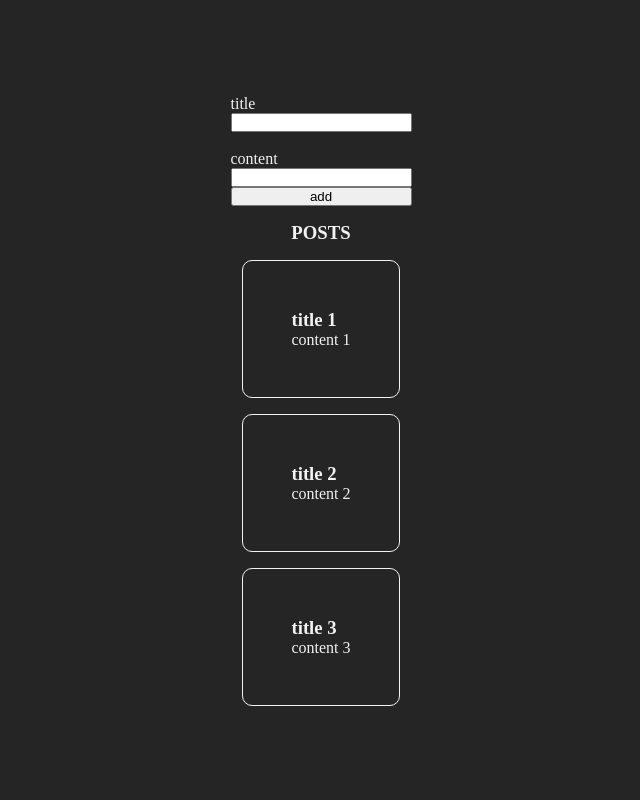
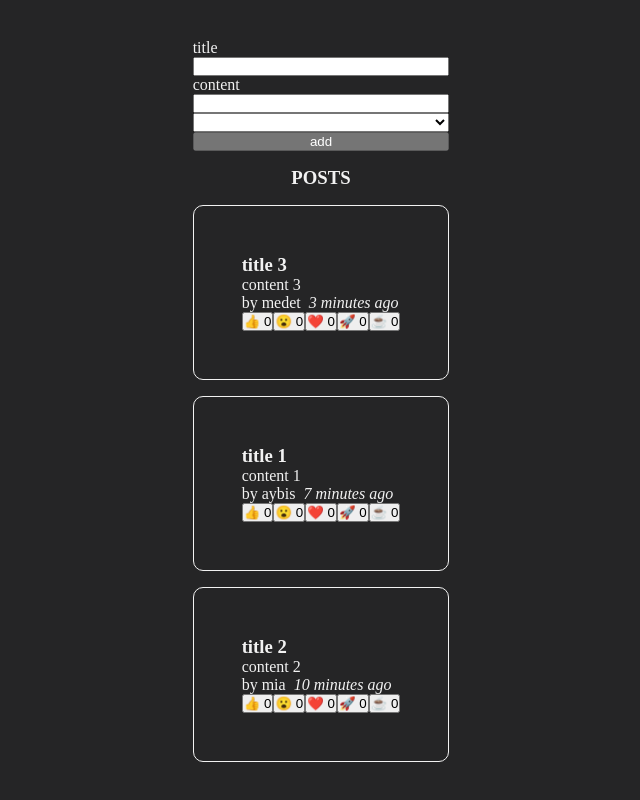
Before and after one commit to medetcandiler/advance-redux-sample-project, a React (Vite) app in the folder redux-advance-usage/: page / in a window 1280 px wide. Shown: the whole page, without its empty margins (319-959 px from the left). Built offline with nearby package versions, Linux system fonts and the light colour scheme.

Commit message:
Implemented reaction buttons

```diff
--- a/redux-advance-usage/package.json
+++ b/redux-advance-usage/package.json
@@ -11,6 +11,7 @@
   },
   "dependencies": {
     "@reduxjs/toolkit": "^2.0.1",
+    "date-fns": "^3.2.0",
     "react": "^18.2.0",
     "react-dom": "^18.2.0",
     "react-redux": "^9.1.0"
--- /dev/null
+++ b/redux-advance-usage/src/app/features/post/PostAuthor.jsx
@@ -0,0 +1,10 @@
+import { useSelector } from "react-redux";
+import { selectAllUsers } from "../user/usersSlice";
+
+const PostAuthor = ({ userId }) => {
+  const users = useSelector(selectAllUsers);
+  const author = users.find((user) => user.id == userId);
+  return <span>by {author ? author.name : "unknown author"}</span>;
+};
+
+export default PostAuthor;
--- a/redux-advance-usage/src/app/features/post/PostForm.jsx
+++ b/redux-advance-usage/src/app/features/post/PostForm.jsx
@@ -1,22 +1,27 @@
 import { useState } from "react";
-import { addPost, selectAllPosts } from "./postsSlice";
+import { addPost } from "./postsSlice";
 import { useDispatch, useSelector } from "react-redux";
-import styles from './Posts.module.css'
+import { selectAllUsers } from "../user/usersSlice";
+import styles from "./Posts.module.css";
 
 const PostForm = () => {
   const [newPost, setNewPost] = useState({
     title: "",
     content: "",
+    userId: "",
   });
-  const posts = useSelector(selectAllPosts);
   const dispatch = useDispatch();
+  const users = useSelector(selectAllUsers);
 
   const handleSubmit = (e) => {
     e.preventDefault();
-    if (newPost.title && newPost.title) {
-      dispatch(addPost(newPost.title, newPost.content));
+
+    if (newPost.title && newPost.title && newPost.userId) {
+      dispatch(addPost(newPost.title, newPost.content, newPost.userId));
+    } else {
+      alert("all fields have to be filled");
     }
-    setNewPost({ title: "", content: "" });
+    setNewPost({ title: "", content: "", userId: "" });
   };
 
   const handleChange = (e) => {
@@ -27,7 +32,7 @@ const PostForm = () => {
     }));
   };
 
-
+  const isDisabled = !(newPost.title && newPost.content && newPost.userId)
 
   return (
     <form className={styles.formContainer} onSubmit={handleSubmit}>
@@ -39,7 +44,6 @@ const PostForm = () => {
         name="title"
         type="text"
       />
-      <br />
       <label htmlFor="content">content</label>
       <input
         id="content"
@@ -48,7 +52,25 @@ const PostForm = () => {
         type="text"
         name="content"
       />
-      <input type="submit" value="add" />
+      <select
+        onChange={handleChange}
+        value={newPost.userId}
+        name="userId"
+        id="userId"
+      >
+        <option value=""></option>
+        {users.map((user) => (
+          <option key={user.id} value={user.id}>
+            {user.name}
+          </option>
+        ))}
+      </select>
+      <input
+        style={{color: isDisabled ? '#fff' : '#000'}}
+        disabled={isDisabled}
+        type="submit"
+        value="add"
+      />
     </form>
   );
 };
--- a/redux-advance-usage/src/app/features/post/PostLists.jsx
+++ b/redux-advance-usage/src/app/features/post/PostLists.jsx
@@ -1,15 +1,23 @@
 import { useSelector, useDispatch } from "react-redux";
 import { selectAllPosts } from "./postsSlice";
 import styles from "./Posts.module.css";
+import PostAuthor from "./PostAuthor";
+import TimeAgo from "./TimeAgo";
+import ReactionButtons from "./ReactionButton";
 
 const PostsList = () => {
   const posts = useSelector(selectAllPosts);
-  console.log(posts);
+  const orderedPosts = posts
+    .slice()
+    .sort((a, b) => b.date.localeCompare(a.date));
 
-  const renderedPosts = posts.map((post) => (
+  const renderedPosts = orderedPosts.map((post) => (
     <article className={styles.post} key={post.id}>
       <h3>{post.title}</h3>
-      <p>{post.content}</p>
+      <p>{post.content.substring(0, 100)}</p>
+      <PostAuthor userId={post.userId} />
+      <TimeAgo timeStamp={post.date} />
+      <ReactionButtons post={post} />
     </article>
   ));
 
--- /dev/null
+++ b/redux-advance-usage/src/app/features/post/ReactionButton.jsx
@@ -0,0 +1,33 @@
+import { useDispatch } from "react-redux";
+import { addReaction } from "./postsSlice";
+
+const reactionEmoji = {
+  thumbsUp: "👍",
+  wow: "😮",
+  heart: "❤️",
+  rocket: "🚀",
+  coffee: "☕",
+};
+
+const ReactionButtons = ({ post }) => {
+  const dispatch = useDispatch();
+
+
+  const reactionButtons = Object.entries(reactionEmoji).map(([name, emoji]) => {
+    return (
+      <button
+        key={name}
+        type="button"
+        className="reactionButton"
+        onClick={() =>
+          dispatch(addReaction({ postId: post.id, reaction: name }))
+        }
+      >
+        {emoji} {post.reactions[name]}
+      </button>
+    );
+  });
+
+  return <div>{reactionButtons}</div>;
+};
+export default ReactionButtons;
--- /dev/null
+++ b/redux-advance-usage/src/app/features/post/TimeAgo.jsx
@@ -0,0 +1,15 @@
+import { parseISO, formatDistanceToNow } from "date-fns";
+
+const TimeAgo = ({ timeStamp }) => {
+  let timeAgo = "";
+  if (timeStamp) {
+    const date = parseISO(timeStamp);
+    const timePeriod = formatDistanceToNow(date);
+    timeAgo = `${timePeriod} ago`
+  }
+  return <span title={timeStamp}>
+    &nbsp; <i>{timeAgo}</i>
+  </span>;
+};
+
+export default TimeAgo;
--- a/redux-advance-usage/src/app/features/post/postsSlice.js
+++ b/redux-advance-usage/src/app/features/post/postsSlice.js
@@ -1,9 +1,49 @@
 import { createSlice, nanoid } from '@reduxjs/toolkit';
+import { sub } from 'date-fns';
 
 const initialState = [
-  { id: 1, title: 'title 1', content: 'content 1' },
-  { id: 2, title: 'title 2', content: 'content 2' },
-  { id: 3, title: 'title 3', content: 'content 3' },
+  {
+    id: 1,
+    title: 'title 1',
+    content: 'content 1',
+    userId: 3,
+    date: sub(new Date(), { minutes: 7 }).toISOString(),
+    reactions: {
+      thumbsUp: 0,
+      wow: 0,
+      heart: 0,
+      rocket: 0,
+      coffee: 0
+    }
+  },
+  {
+    id: 2,
+    title: 'title 2',
+    content: 'content 2',
+    userId: 2,
+    date: sub(new Date(), { minutes: 10 }).toISOString(),
+    reactions: {
+      thumbsUp: 0,
+      wow: 0,
+      heart: 0,
+      rocket: 0,
+      coffee: 0
+    }
+  },
+  {
+    id: 3,
+    title: 'title 3',
+    content: 'content 3',
+    userId: 1,
+    date: sub(new Date(), { minutes: 3 }).toISOString(),
+    reactions: {
+      thumbsUp: 0,
+      wow: 0,
+      heart: 0,
+      rocket: 0,
+      coffee: 0
+    }
+  }
 ]
 
 export const postsSlice = createSlice({
@@ -14,19 +54,35 @@ export const postsSlice = createSlice({
       reducer(state, action) {
         return [...state, action.payload]
       },
-      prepare(title, content) {
+      prepare(title, content, userId) {
         return {
           payload: {
             id: nanoid(),
             title,
-            content
+            content,
+            userId,
+            date: new Date().toISOString(),
+            reactions: {
+              thumbsUp: 0,
+              wow: 0,
+              heart: 0,
+              rocket: 0,
+              coffee: 0
+            }
           }
         }
+      }
+    },
+    addReaction: (state, action) => {
+      const { postId, reaction } = action.payload;
+      const existingPost = state.find(post => post.id == postId);
+      if (existingPost) {
+        existingPost.reactions[reaction]++
       }
     }
   }
 })
 
 export const selectAllPosts = (state) => state.posts;
-export const { addPost } = postsSlice.actions
+export const { addPost, addReaction } = postsSlice.actions
 export default postsSlice.reducer
--- a/redux-advance-usage/src/app/features/user/UserLists.jsx
+++ b/redux-advance-usage/src/app/features/user/UserLists.jsx
@@ -2,7 +2,6 @@ import { useSelector } from "react-redux";
 
 const UserLists = () => {
   const users = useSelector(state => state.users);
-  console.log(users)
 
   return <div>
     <h1>
--- a/redux-advance-usage/src/app/features/user/usersSlice.js
+++ b/redux-advance-usage/src/app/features/user/usersSlice.js
@@ -1,8 +1,9 @@
 import { createSlice } from "@reduxjs/toolkit";
 
 const initialState = [
-  { id: 1, username: 'medet' },
-  { id: 2, username: 'mia' }
+  { id: 1, name: 'medet' },
+  { id: 2, name: 'mia' },
+  { id: 3, name: 'aybis' }
 ];
 
 export const usersSlice = createSlice({
@@ -13,5 +14,5 @@ export const usersSlice = createSlice({
   }
 })
 
-
-export default usersSlice.reducer
+export const selectAllUsers = (state) => state.users;
+export default usersSlice.reducer;
```
Also changed, not shown: 1 other file (tests, documents, lock files or other folders).
